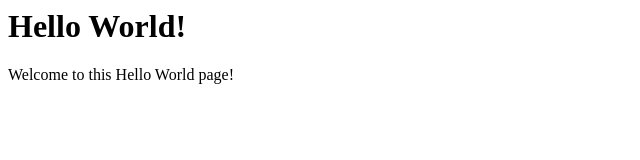
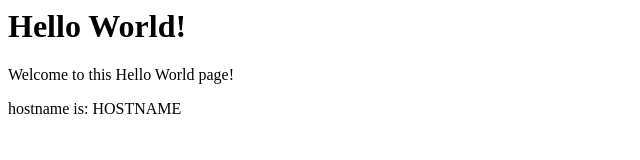
Before and after one commit to geoffo-dev/helloworld, a plain HTML site: page www/index.html in a window 1280 px wide. Shown: the whole page, without its empty margins (0-640 px from the left). Drawn offline with Linux system fonts and the light colour scheme.

```diff
--- a/www/index.html
+++ b/www/index.html
@@ -5,5 +5,6 @@
     <body>
         <h1>Hello World!</h1>
         <p>Welcome to this Hello World page!</p>
+        <P>hostname is: HOSTNAME</P>
     </body>
 </html>
```
Also changed, not shown: 4 other files.
